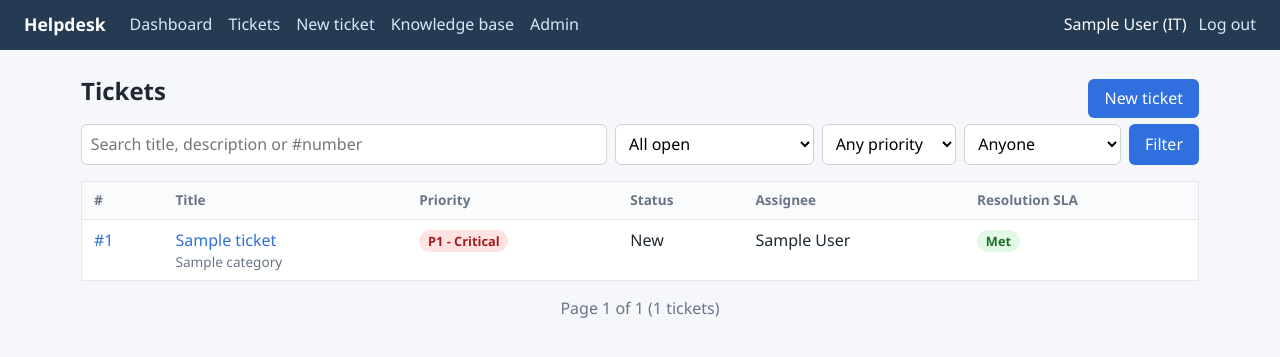
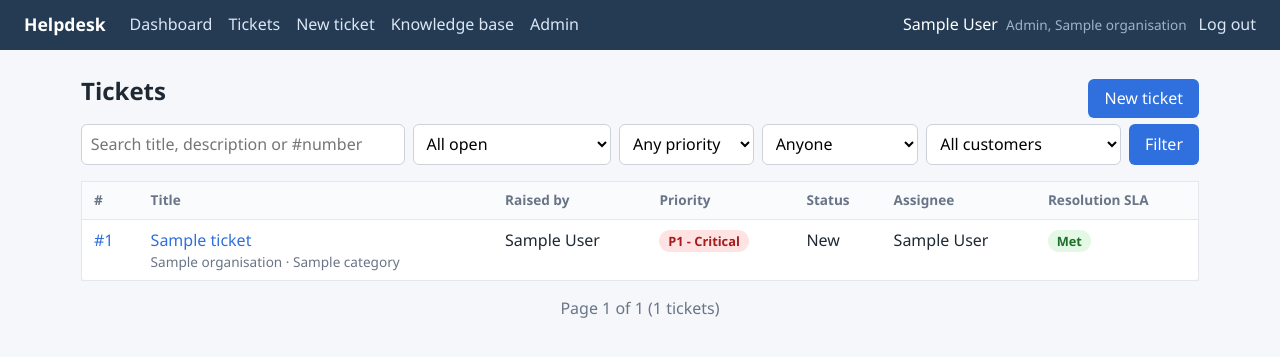
Before and after one commit to ManojFam/helpdesk-ticket-tracker, a Django app: page /tickets/ in a window 1280 px wide. Shown: the top 357 px of the page. Run offline with Django 5.2, Linux system fonts and the light colour scheme; a user stored in the database is signed in; tables that the repository leaves empty hold one stand-in row (values such as "Sample post"); parts of the project's set-up code (start-up, migrations or seed data) failed here and were passed over.

Commit message:
Show roles and customers in the portal
Header shows each user's role, ticket lists show who raised each ticket to
staff and managers, staff can filter by customer, and the dashboard counts
open tickets per customer. Tests cover every role.

Co-Authored-By: Claude Opus 5.5 <noreply@anthropic.com>

```diff
--- a/helpdesk/forms.py
+++ b/helpdesk/forms.py
@@ -48,7 +48,7 @@ class CommentForm(forms.ModelForm):
         model = Comment
         fields = ["body", "is_internal"]
         widgets = {"body": forms.Textarea(attrs={"rows": 4})}
-        labels = {"body": "Add a comment", "is_internal": "Internal note (IT staff only)"}
+        labels = {"body": "Add a comment", "is_internal": "Internal note (TechCare staff only)"}
 
     def __init__(self, *args, user=None, **kwargs):
         super().__init__(*args, **kwargs)
--- a/helpdesk/static/helpdesk/style.css
+++ b/helpdesk/static/helpdesk/style.css
@@ -45,6 +45,8 @@ button.link { background: none; border: 0; color: #dbe7f5; padding: 0; cursor: p
 .bar-fill.p1 { background: var(--bad); }
 .bar-fill.p2 { background: #e8833a; }
 .bar-count { text-align: right; font-weight: 600; }
+.spaced { margin-top: 1.25rem; }
+.topbar .role { color: #9fb3c8; font-size: .85rem; margin-left: .25rem; }
 .status-row { display: flex; justify-content: space-between; padding: .2rem 0; border-bottom: 1px solid var(--line); }
 
 table { width: 100%; border-collapse: collapse; background: #fff; border: 1px solid var(--line); border-radius: 8px; }
--- a/helpdesk/templates/base.html
+++ b/helpdesk/templates/base.html
@@ -12,14 +12,14 @@
     {% if user.is_authenticated %}
       <nav>
         {% if user.is_staff %}<a href="{% url 'dashboard' %}">Dashboard</a>{% endif %}
-        <a href="{% url 'ticket_list' %}">{% if user.is_staff %}Tickets{% else %}My tickets{% endif %}</a>
+        <a href="{% url 'ticket_list' %}">{% if user.is_staff %}Tickets{% elif user|role == "org_manager" %}Organisation tickets{% else %}My tickets{% endif %}</a>
         <a href="{% url 'ticket_create' %}">New ticket</a>
         <a href="{% url 'article_list' %}">Knowledge base</a>
         {% if user.is_superuser %}<a href="{% url 'admin:index' %}">Admin</a>{% endif %}
       </nav>
       <form class="logout" method="post" action="{% url 'logout' %}">
         {% csrf_token %}
-        <span>{{ user|person }}{% if user.is_staff %} (IT){% endif %}</span>
+        <span>{{ user|person }} <span class="role">{{ user|role_label }}</span></span>
         <button type="submit" class="link">Log out</button>
       </form>
     {% endif %}
--- a/helpdesk/templates/helpdesk/ticket_detail.html
+++ b/helpdesk/templates/helpdesk/ticket_detail.html
@@ -8,7 +8,7 @@
 <div class="columns wide-left">
   <div>
     <section class="card">
-      <p class="muted small">Raised by {{ ticket.requester|person }} on {{ ticket.created_at|date:"D j M Y, H:i" }}</p>
+      <p class="muted small">Raised by {{ ticket.requester|person }}{% if ticket.organisation %} ({{ ticket.organisation }}){% endif %} on {{ ticket.created_at|date:"D j M Y, H:i" }}</p>
       <div class="prose">{{ ticket.description|linebreaks }}</div>
     </section>
 
@@ -17,7 +17,7 @@
       {% for comment in comments %}
         <div class="comment{% if comment.is_internal %} internal{% endif %}">
           <div class="muted small">
-            {{ comment.author|person }}{% if comment.author.is_staff %} (IT){% endif %}
+            {{ comment.author|person }}{% if comment.author.is_staff %} (TechCare){% endif %}
             &middot; {{ comment.created_at|date:"D j M, H:i" }}
             {% if comment.is_internal %}&middot; <strong>Internal note</strong>{% endif %}
           </div>
@@ -41,6 +41,7 @@
       <dl class="details">
         <dt>Status</dt><dd>{{ ticket.get_status_display }}</dd>
         <dt>Priority</dt><dd>{% priority_badge ticket %}</dd>
+        <dt>Customer</dt><dd>{{ ticket.organisation|default:"Home customer" }}</dd>
         <dt>Category</dt><dd>{{ ticket.category|default:"-" }}</dd>
         <dt>Assignee</dt><dd>{{ ticket.assignee|person:"Unassigned" }}</dd>
         <dt>First response</dt><dd>{% sla_badge ticket "response" %}<div class="muted small">due {{ ticket.response_due_at|date:"D j M, H:i" }}</div></dd>
--- a/helpdesk/templates/helpdesk/ticket_list.html
+++ b/helpdesk/templates/helpdesk/ticket_list.html
@@ -3,7 +3,7 @@
 {% block title %}Tickets{% endblock %}
 {% block content %}
 <div class="page-head">
-  <h1>{% if user.is_staff %}Tickets{% else %}My tickets{% endif %}</h1>
+  <h1>{% if user.is_staff %}Tickets{% elif show_requester %}{{ user.profile.organisation }} tickets{% else %}My tickets{% endif %}</h1>
   <a class="button" href="{% url 'ticket_create' %}">New ticket</a>
 </div>
 
@@ -28,6 +28,13 @@
       <option value="me" {% if assigned == "me" %}selected{% endif %}>Assigned to me</option>
       <option value="none" {% if assigned == "none" %}selected{% endif %}>Unassigned</option>
     </select>
+    <select name="organisation">
+      <option value="">All customers</option>
+      <option value="home" {% if organisation == "home" %}selected{% endif %}>Home customers</option>
+      {% for org in organisations %}
+        <option value="{{ org.pk }}" {% if organisation == org.pk|stringformat:"d" %}selected{% endif %}>{{ org.name }}</option>
+      {% endfor %}
+    </select>
   {% endif %}
   <button type="submit">Filter</button>
 </form>
@@ -35,13 +42,15 @@
 {% if page.object_list %}
 <table>
   <thead>
-    <tr><th>#</th><th>Title</th><th>Priority</th><th>Status</th>{% if user.is_staff %}<th>Assignee</th>{% endif %}<th>Resolution SLA</th></tr>
+    <tr><th>#</th><th>Title</th>{% if show_requester %}<th>Raised by</th>{% endif %}<th>Priority</th><th>Status</th>{% if user.is_staff %}<th>Assignee</th>{% endif %}<th>Resolution SLA</th></tr>
   </thead>
   <tbody>
   {% for ticket in page.object_list %}
     <tr>
       <td><a href="{{ ticket.get_absolute_url }}">#{{ ticket.pk }}</a></td>
-      <td><a href="{{ ticket.get_absolute_url }}">{{ ticket.title }}</a><div class="muted small">{{ ticket.category|default:"" }}</div></td>
+      <td><a href="{{ ticket.get_absolute_url }}">{{ ticket.title }}</a>
+        <div class="muted small">{% if user.is_staff %}{{ ticket.organisation|default:"Home customer" }} &middot; {% endif %}{{ ticket.category|default:"" }}</div></td>
+      {% if show_requester %}<td>{{ ticket.requester|person }}</td>{% endif %}
       <td>{% priority_badge ticket %}</td>
       <td>{{ ticket.get_status_display }}</td>
       {% if user.is_staff %}<td>{{ ticket.assignee|person }}</td>{% endif %}
--- a/helpdesk/templatetags/helpdesk_tags.py
+++ b/helpdesk/templatetags/helpdesk_tags.py
@@ -2,7 +2,7 @@ from django import template
 from django.utils import timezone
 from django.utils.html import format_html
 
-from helpdesk import sla
+from helpdesk import roles, sla
 
 register = template.Library()
 
@@ -32,6 +32,20 @@ def person(user, fallback="-"):
     return user.get_full_name() or user.get_username()
 
 
+@register.filter
+def role(user):
+    """The role key, for use in templates: {% if user|role == "org_manager" %}."""
+    return roles.role_of(user)
+
+
+@register.filter
+def role_label(user):
+    """'Technician', 'Admin', 'Manager, Northside Dental Clinic', 'Customer' ..."""
+    label = roles.LABELS[roles.role_of(user)]
+    organisation = roles.organisation_of(user)
+    return f"{label}, {organisation}" if organisation else label
+
+
 @register.simple_tag
 def priority_badge(ticket):
     return format_html(
--- a/helpdesk/views.py
+++ b/helpdesk/views.py
@@ -9,9 +9,9 @@ from django.shortcuts import get_object_or_404, redirect, render
 from django.utils import timezone
 from django.views.decorators.http import require_POST
 
-from helpdesk import sla
+from helpdesk import roles, sla
 from helpdesk.forms import CommentForm, TicketCreateForm, TicketUpdateForm
-from helpdesk.models import Article, Ticket
+from helpdesk.models import Article, Organisation, Ticket
 from helpdesk.permissions import staff_required
 
 
@@ -25,7 +25,9 @@ def home(request):
 @staff_required
 def dashboard(request):
     now = timezone.now()
-    open_tickets = list(Ticket.objects.open().select_related("assignee", "category"))
+    open_tickets = list(
+        Ticket.objects.open().select_related("assignee", "category", "organisation")
+    )
     for ticket in open_tickets:
         ticket.sla_state = ticket.resolution_sla(now)
 
@@ -67,14 +69,26 @@ def dashboard(request):
         "resolved_30d": resolved_count,
         "by_priority": by_priority,
         "by_status": by_status,
+        "by_organisation": open_by_organisation(open_tickets),
         "needs_attention": needs_attention[:10],
     }
     return render(request, "helpdesk/dashboard.html", context)
 
 
+def open_by_organisation(open_tickets):
+    """Open tickets per customer, busiest first; home customers are grouped together."""
+    counts = {}
+    for ticket in open_tickets:
+        name = ticket.organisation.name if ticket.organisation else "Home customers"
+        counts[name] = counts.get(name, 0) + 1
+    return sorted(counts.items(), key=lambda item: (-item[1], item[0]))
+
+
 @login_required
 def ticket_list(request):
-    tickets = Ticket.objects.visible_to(request.user).select_related("assignee", "category")
+    tickets = Ticket.objects.visible_to(request.user).select_related(
+        "assignee", "category", "organisation", "requester"
+    )
 
     status = request.GET.get("status", "open")
     if status == "open":
@@ -92,6 +106,13 @@ def ticket_list(request):
     elif request.user.is_staff and assigned == "none":
         tickets = tickets.filter(assignee__isnull=True)
 
+    # Staff can narrow the list to one customer; "home" means customers with no organisation.
+    organisation = request.GET.get("organisation", "")
+    if request.user.is_staff and organisation == "home":
+        tickets = tickets.filter(organisation__isnull=True)
+    elif request.user.is_staff and organisation.isdigit():
+        tickets = tickets.filter(organisation_id=int(organisation))
+
     query = request.GET.get("q", "").strip()
     if query:
         filters = Q(title__icontains=query) | Q(description__icontains=query)
@@ -108,9 +129,13 @@ def ticket_list(request):
         "status": status,
         "priority": priority,
         "assigned": assigned,
+        "organisation": organisation,
         "q": query,
         "statuses": Ticket.Status.choices,
         "priorities": Ticket.Priority.choices,
+        "organisations": Organisation.objects.all() if request.user.is_staff else [],
+        # Staff and organisation managers see other people's tickets, so show who raised them.
+        "show_requester": roles.role_of(request.user) != roles.CUSTOMER,
         "filters_query": filters_query.urlencode(),
     }
     return render(request, "helpdesk/ticket_list.html", context)
@@ -132,9 +157,11 @@ def ticket_create(request):
 
 @login_required
 def ticket_detail(request, pk):
-    # Requesters get a 404 for other people's tickets, so ticket numbers reveal nothing.
+    # Tickets the user may not see give a 404, so ticket numbers reveal nothing.
     ticket = get_object_or_404(
-        Ticket.objects.visible_to(request.user).select_related("requester", "assignee", "category"),
+        Ticket.objects.visible_to(request.user).select_related(
+            "requester", "assignee", "category", "organisation"
+        ),
         pk=pk,
     )
     comments = ticket.comments.select_related("author")
```
Also changed, not shown: helpdesk/templates/helpdesk/dashboard.html (+7 -1 lines), helpdesk/tests/helpers.py (+12 -3 lines), helpdesk/tests/test_organisations.py (added, +198 -0 lines), helpdesk/tests/test_views.py (+1 -1 lines).
